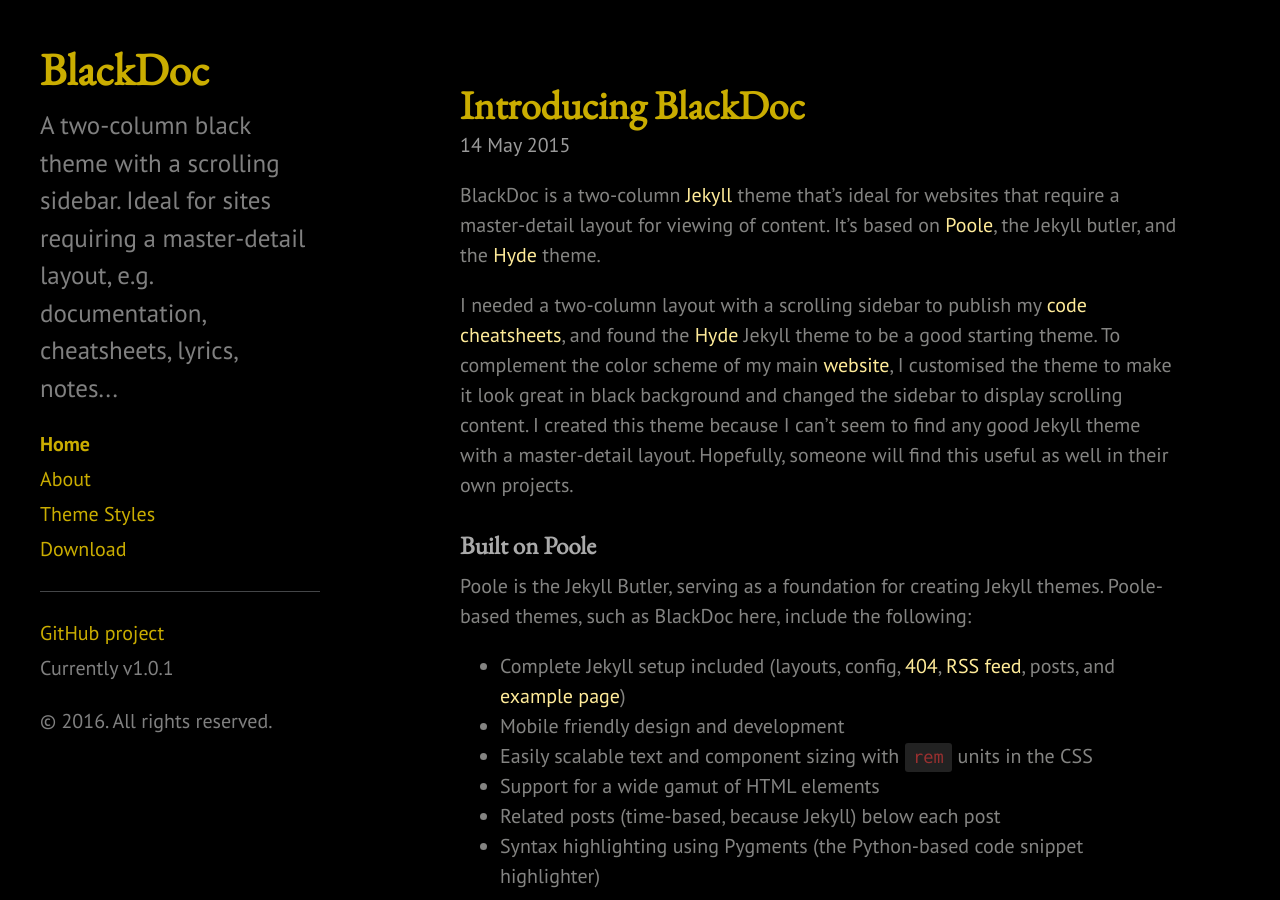
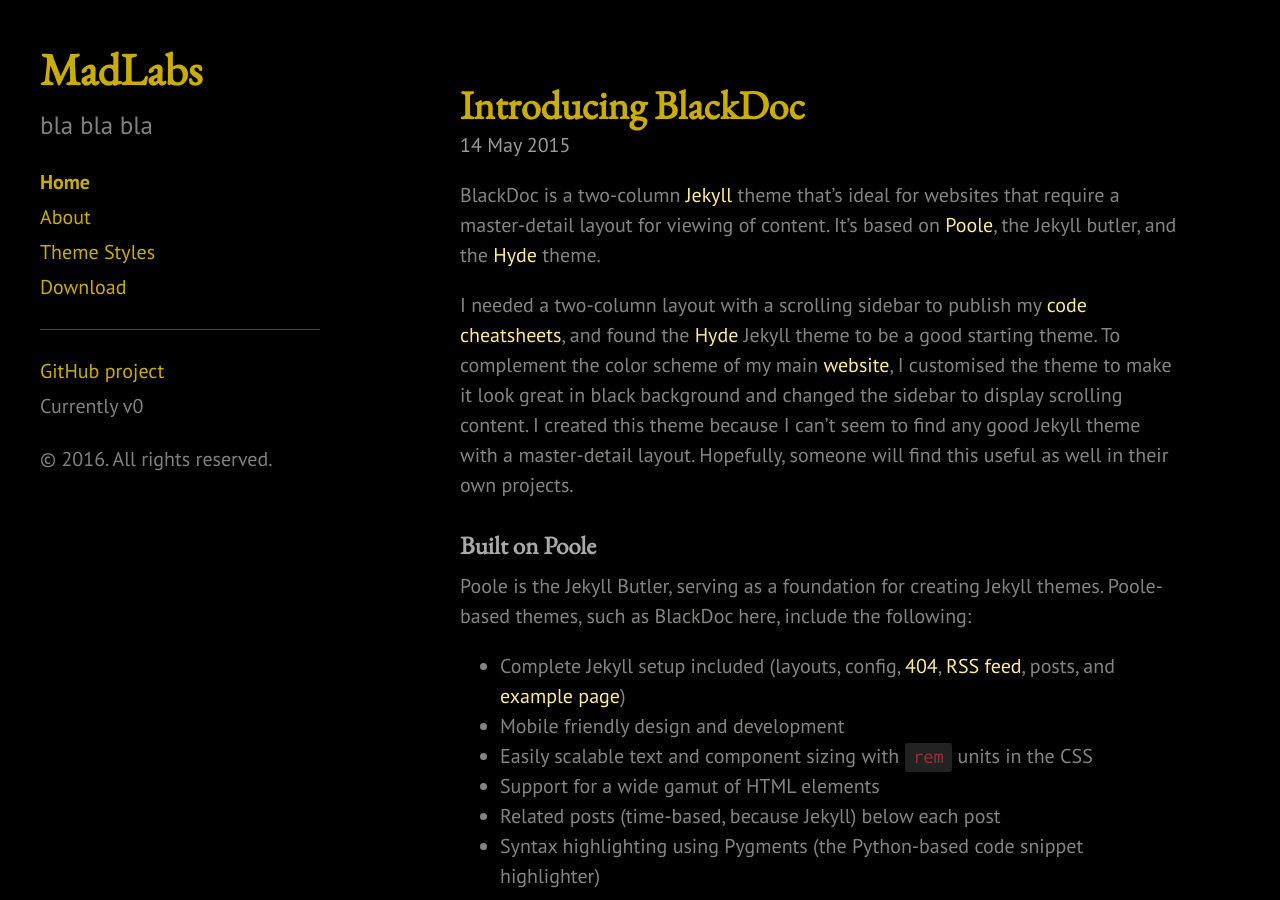
Before and after one commit to mad-labs/mad-labs.github.io, a Jekyll site: the page built from index.html, in a window 1280 px wide and 900 px high. Built offline with Jekyll 4.4.1, drawn with Linux system fonts in a browser that asks for light colours; the list of posts is cut into pages by our own code.

Commit message:
Experiments

```diff
--- a/_config.yml
+++ b/_config.yml
@@ -8,20 +8,16 @@
 permalink:        pretty
 
 # Setup
-title:            BlackDoc
-tagline:          Black Theme for Jekyll
-description:      "A two-column black theme with a scrolling sidebar. Ideal for sites requiring a master-detail layout, e.g. documentation, cheatsheets, lyrics, notes..."
-url:              https://github.com/karloespiritu/blackdoc
+title:            MadLabs
+tagline:          Mad projects from mad people
+description:      "bla bla bla"
+url:              https://mad-labs.github.io/
 baseurl:          /
-
-author:
-  name:           'Karlo Espiritu'
-  url:            https://twitter.com/karloespiritu
 
 paginate:         5
 
 # Custom vars
-version:          1.0.1
+version:          0
 
 github:
-  repo:           https://github.com/karloespiritu/blackdoc
+  repo:           https://mad-labs.github.io
```
